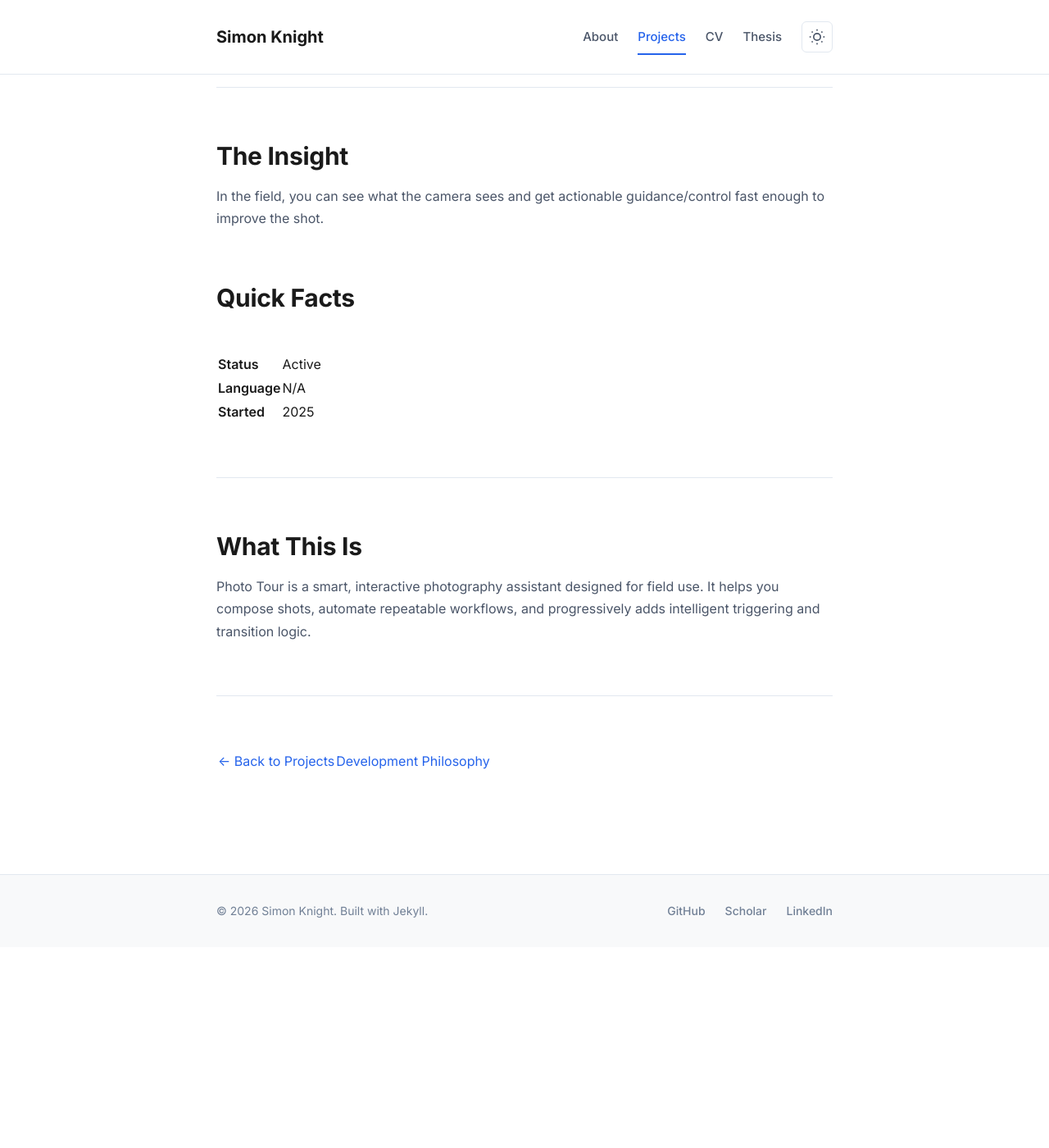
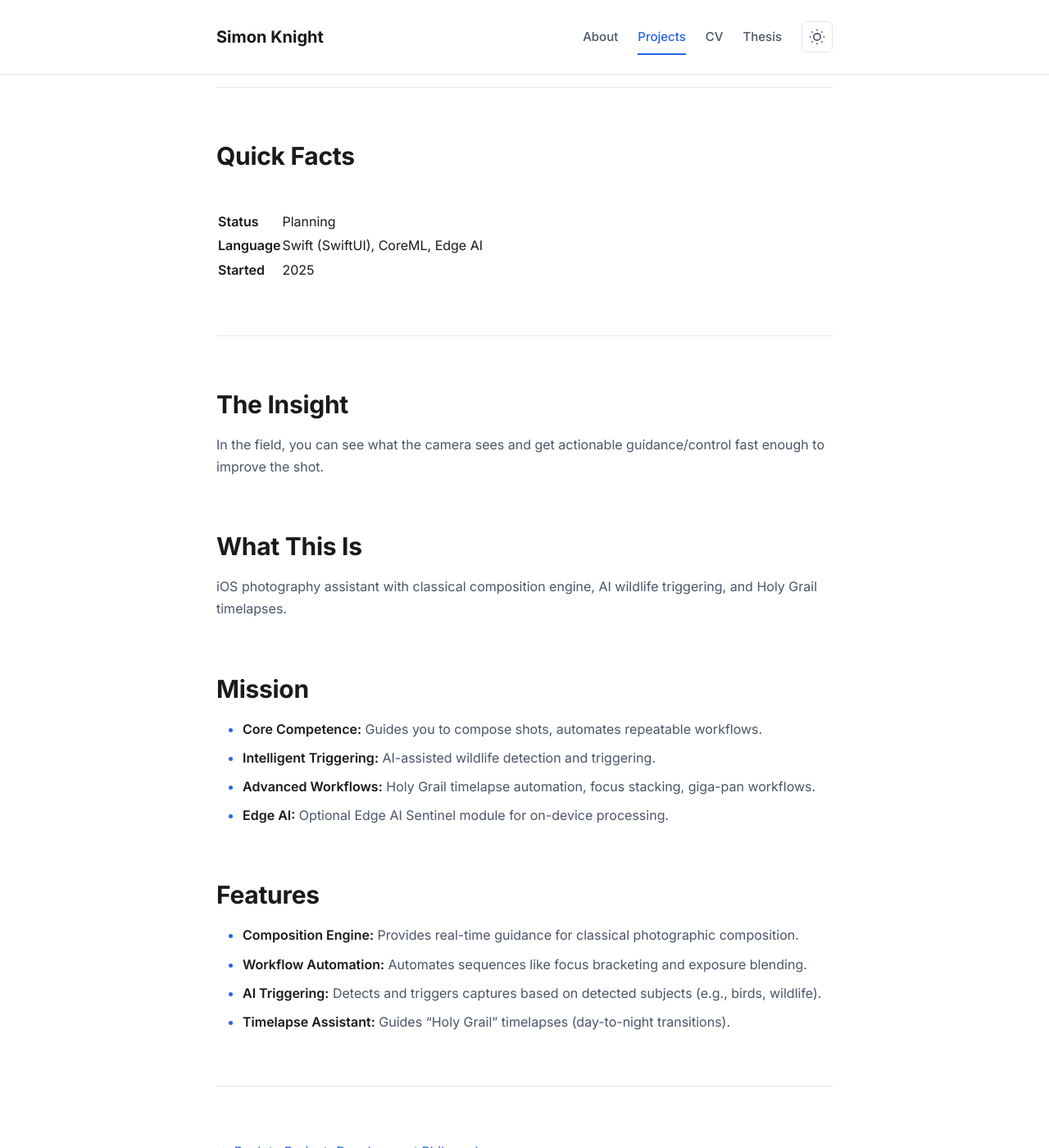
Before and after one commit to sk2/sk2.github.com, a Jekyll site: the page built from projects/photo-tour.md, in a window 1280 px wide and 1400 px high, scrolled down 245 px. Shown: the whole window at 82% size. Built offline with Jekyll 4.4.1, drawn with Linux system fonts in a browser that asks for light colours; nearby versions of some CDN libraries; our own code applies the rules of GitHub Pages for plain Markdown files; before the commit the page ends 1390 px from its top, so only the background shows below that; some of the changed text lies outside the part shown.

Commit message:
feat: restore detailed photo-tour project description
- Restore comprehensive project details for photo-tour from backup.
- Refine content to adhere to Strunk & White principles: conciseness, active voice, clarity.
- Populate 'Quick Facts' and expand 'Mission' and 'Features' sections.
- Ensure consistent formatting and depth in generated project pages.

```diff
--- a/projects/photo-tour.md
+++ b/projects/photo-tour.md
@@ -4,31 +4,43 @@ layout: default
 
 # photo-tour
 
-<span class="status-badge status-active">Active Development</span>
+<span class="status-badge status-planning">Planning</span>
 
 [← Back to Projects](../projects)
 
 ---
 
+## Quick Facts
+
+| | |
+|---|---|
+| **Status** | Planning |
+| **Language** | Swift (SwiftUI), CoreML, Edge AI |
+| **Started** | 2025 |
+
+---
 
 ## The Insight
 
 In the field, you can see what the camera sees and get actionable guidance/control fast enough to improve the shot.
 
-## Quick Facts
-
-| | |
-|---|---|
-| **Status** | Active |
-| **Language** | N/A |
-| **Started** | 2025 |
-
----
-
 ## What This Is
 
-Photo Tour is a smart, interactive photography assistant designed for field use.
-It helps you compose shots, automate repeatable workflows, and progressively adds intelligent triggering and transition logic.
+iOS photography assistant with classical composition engine, AI wildlife triggering, and Holy Grail timelapses.
+
+## Mission
+
+- **Core Competence:** Guides you to compose shots, automates repeatable workflows.
+- **Intelligent Triggering:** AI-assisted wildlife detection and triggering.
+- **Advanced Workflows:** Holy Grail timelapse automation, focus stacking, giga-pan workflows.
+- **Edge AI:** Optional Edge AI Sentinel module for on-device processing.
+
+## Features
+
+- **Composition Engine:** Provides real-time guidance for classical photographic composition.
+- **Workflow Automation:** Automates sequences like focus bracketing and exposure blending.
+- **AI Triggering:** Detects and triggers captures based on detected subjects (e.g., birds, wildlife).
+- **Timelapse Assistant:** Guides "Holy Grail" timelapses (day-to-night transitions).
 
 ---
 
```
